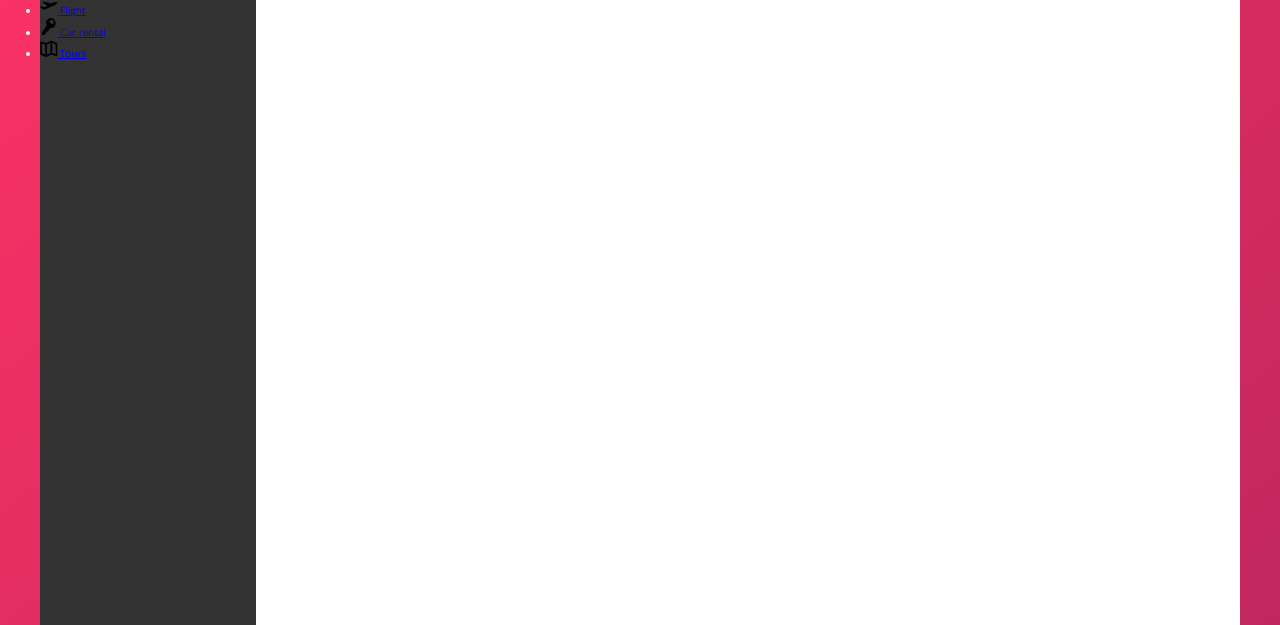
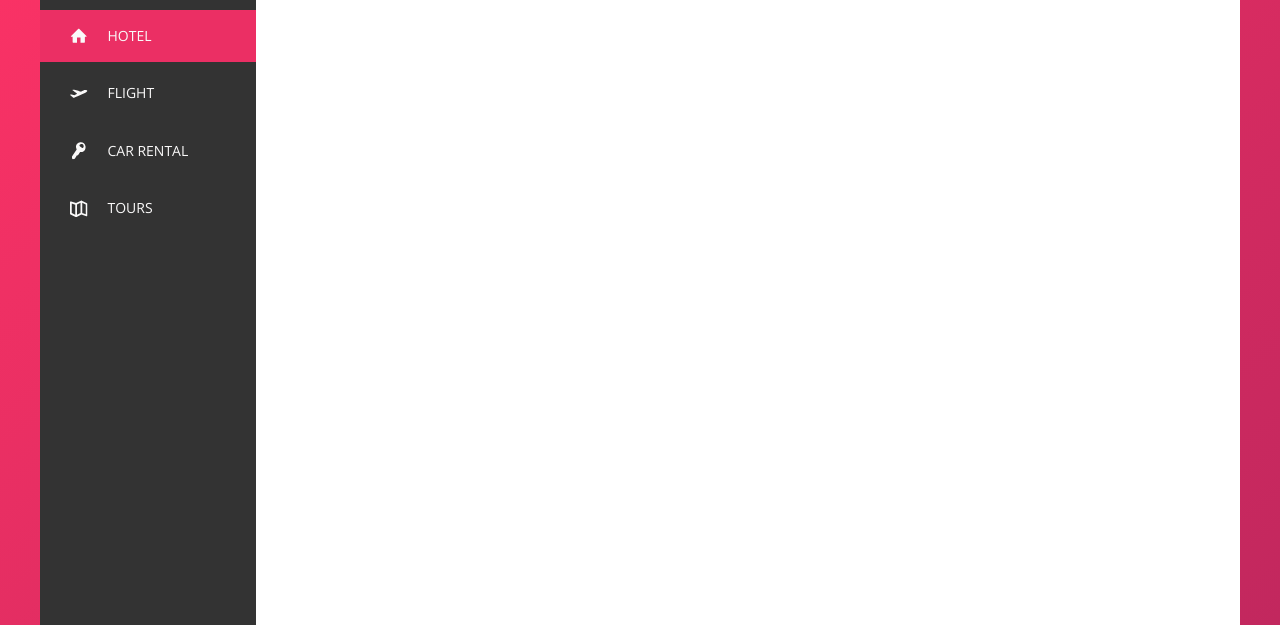
Before and after one commit to amina-rahal/Trillo, a website: page index.html in a window 1280 px wide. Shown: the part 175-800 px from the top of the page. Drawn offline with nearby package versions, Linux system fonts and the light colour scheme.

Commit message:
edited navigation items and added hover effect

```diff
--- a/index.html
+++ b/index.html
@@ -47,8 +47,8 @@
             <div class="content">
                     <nav class="sidebar">
                         <ul class="side-nav">
-                            <li class="side-nav__item">
-                                <a href="#" class="side-va__link">
+                            <li class="side-nav__item side-nav__item--active">
+                                <a href="#" class="side-nav__link">
                                     <svg class="side-nav__icon">
                                         <use xlink:href="img/sprite.svg#icon-home"></use>
                                     </svg>
@@ -56,7 +56,7 @@
                                 </a>
                             </li>
                             <li class="side-nav__item">
-                                <a href="#" class="side-va__link">
+                                <a href="#" class="side-nav__link">
                                     <svg class="side-nav__icon">
                                         <use xlink:href="img/sprite.svg#icon-aircraft-take-off"></use>
                                     </svg>
@@ -64,7 +64,7 @@
                                 </a>
                             </li>
                             <li class="side-nav__item">
-                                <a href="#" class="side-va__link">
+                                <a href="#" class="side-nav__link">
                                     <svg class="side-nav__icon">
                                         <use xlink:href="img/sprite.svg#icon-key"></use>
                                     </svg>
@@ -72,7 +72,7 @@
                                 </a>
                             </li>
                             <li class="side-nav__item">
-                                <a href="#" class="side-va__link">
+                                <a href="#" class="side-nav__link">
                                     <svg class="side-nav__icon">
                                         <use xlink:href="img/sprite.svg#icon-map"></use>
                                     </svg>
--- a/sass/_components.scss
+++ b/sass/_components.scss
@@ -113,18 +113,60 @@
 
 // side navigation
 .side-nav {
+     font-size: 1.4rem;
+     list-style: none;
+     margin-top: 3.5rem;
 
-    &__item {
+     &__item {
+        position: relative;
 
+        &:not(:last-child) {
+            margin-bottom: .5rem;
+        }
     }
 
-    &__link {
+    &__item::before {
+        content: "";
+        position: absolute;
+        top: 0;
+        left: 0;
+        height: 100%;
+        width: 3px;
+        background-color: var(--color-Primary);
+        transform: scaleY(0);
+        transition: transform .2s,
+                    width .4s cubic-bezier(1,0,0,1) .2s,
+                    background-color .1s;
+    }
 
+    &__item:hover::before,
+    &__item--active::before {
+        transform: scaleY(1);
+        width: 100%;
+    }
+
+    &__item:active::before {
+        background-color: var(--color-Primary-light);
+    }
+
+    &__link:link,
+    &__link:visited {
+        color: var(--color-Grey-light-1);
+        text-decoration: none;
+        text-transform: uppercase;
+        display: block;
+        padding: 1.5rem 3rem;
+        z-index: 10;
+        position: relative;
+        display: flex;
+        align-items: center;
     }
 
     &__icon {
         width: 1.75rem;
         height: 1.75rem;
+        margin-right: 2rem;
+        fill: currentColor;
     }
 }
 
@@ -135,5 +177,4 @@
     text-align: center;
     padding: 2.5rem;
 
-
 }
```
Also changed, not shown: css/style.css.
